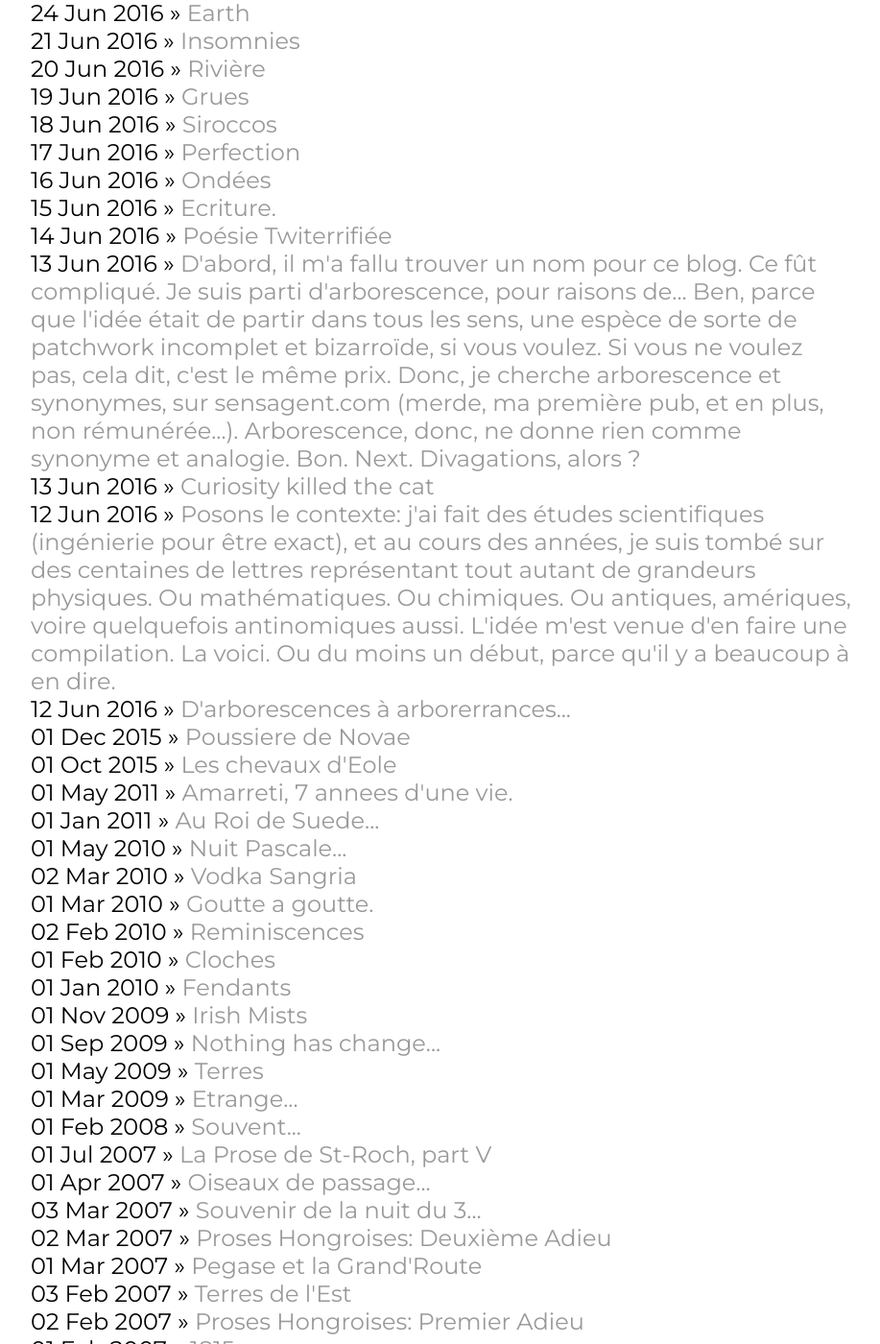
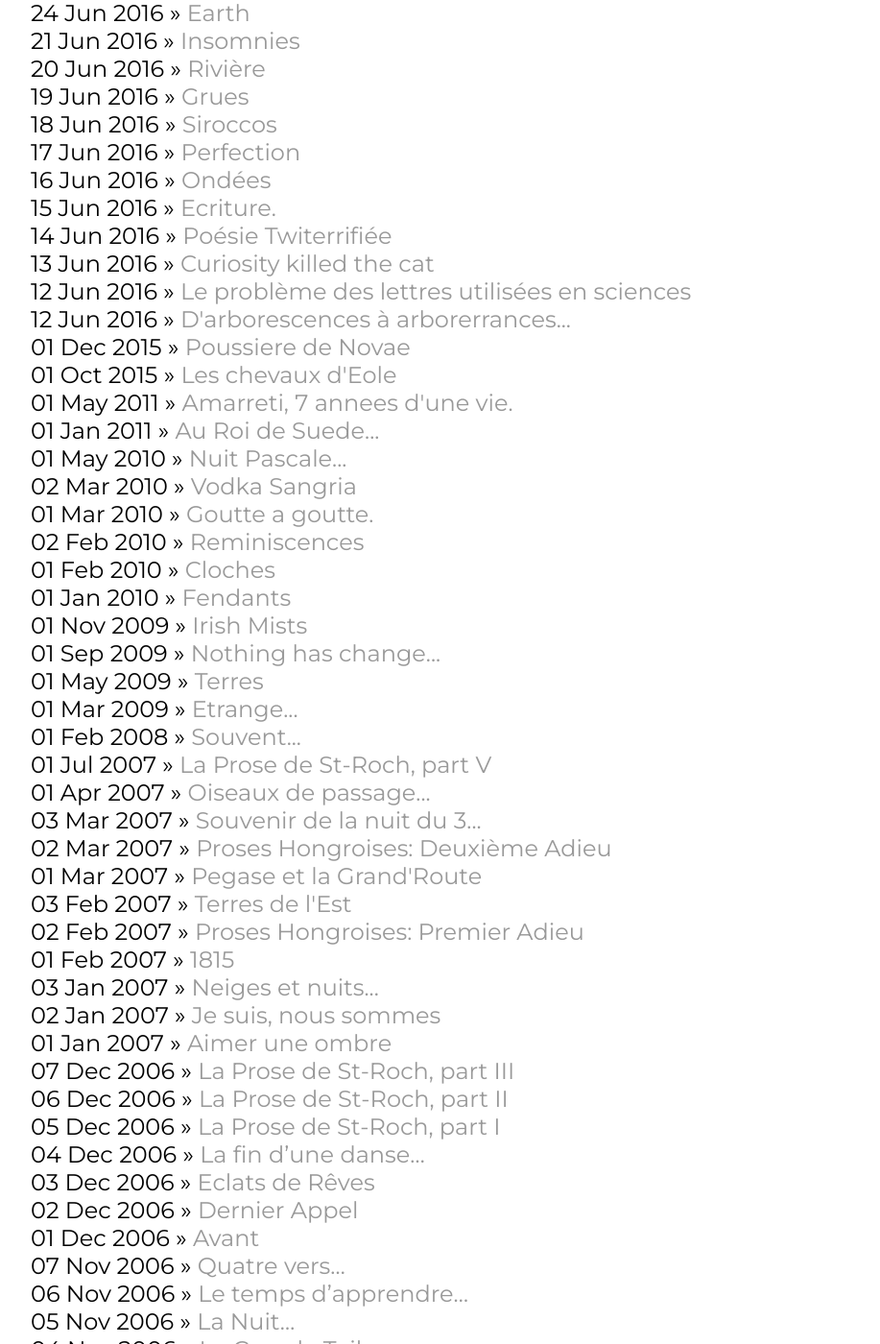
Before and after one commit to vincegoffin/vincegoffin.github.io, a Jekyll site: the page built from blog/index.html, in a window 1280 px wide and 1400 px high, scrolled down 463 px. Shown: the whole window at 96% size, without its empty margins (200-1117 px from the left). Built offline with Jekyll 4.4.1, drawn with Linux system fonts in a browser that asks for light colours; some of the changed text lies outside the part shown.

Commit message:
Changes before pushing

```diff
--- a/_posts/2006-12-01-avant.md
+++ b/_posts/2006-12-01-avant.md
@@ -1,8 +1,9 @@
 ---
 layout: post
-title: "Grand-Pa me prit sur ses genoux, je m’en souviens très bien, c’était un soir de novembre, je devais avoir une grosse dizaine d’année… Dehors, il pleuvait… De superbes éclairs zébraient le ciel, le couvrant d’éphémères lézardes… Le vent avait forci, depuis deux jours, et voilà bientôt une semaine que je n’avais pas quitté la maison de Grand-Pa… Elle est géniale, cette maison, elle est grande, spacieuse, et il y avait une grande table de ping-pong sur laquelle moi et Grand-Pa on se disputait d’épiques matches de tennis de table… Je l’ai battu deux-trois fois, mais sinon, il était toujours le plus fort… Hélas, il est mort, maintenant… Et toute son expérience, son savoir… Il était le dernier de notre famille à avoir vécu avant, et le seul qui savait comment c’était, avant…"
+title: "Avant"
 categories: french, poetry
 ---
+Grand-Pa me prit sur ses genoux, je m’en souviens très bien, c’était un soir de novembre, je devais avoir une grosse dizaine d’année… Dehors, il pleuvait… De superbes éclairs zébraient le ciel, le couvrant d’éphémères lézardes… Le vent avait forci, depuis deux jours, et voilà bientôt une semaine que je n’avais pas quitté la maison de Grand-Pa… Elle est géniale, cette maison, elle est grande, spacieuse, et il y avait une grande table de ping-pong sur laquelle moi et Grand-Pa on se disputait d’épiques matches de tennis de table… Je l’ai battu deux-trois fois, mais sinon, il était toujours le plus fort… Hélas, il est mort, maintenant… Et toute son expérience, son savoir… Il était le dernier de notre famille à avoir vécu avant, et le seul qui savait comment c’était, avant…
 
 Un long serpent noir passait à côté de la maison, et, quand je demandais à Grand-Pa ce qu’était cette espèce de bande noire toute défoncée, il me répondait, invariablement, que c’était un vestige d’avant. Il ne disait jamais plus, mais je voyais ses yeux s’embuer de larmes lorsqu’il se détournait de ce vestige… Il m’a toujours interdit de m’en approcher… Un jour, pourtant, voulant en avoir le cœur net, j’ai posé mon pied dessus… Comme ça avait l’air stable et solide, je l’ai suivi, en direction du soleil… Et j’ai marché, des heures et des heures, au milieu de la plaine, pour voir ou se terminait le long serpent, et sa tête, ou, allez savoir, sa queue… Et puis, découragé par cette marche, je me suis retourné, et j’ai pris le chemin inverse… Je suis arrivé très tard chez moi… Grand-Pa ne m’a rien dit… Pourtant, je le voyais dans ses yeux, il savait… C’est comme si il avait voulu me faire comprendre que cela ne servait à rien de suivre les serpents noirs…
 
--- a/_posts/2016-06-12-le-probleme-des-lettres-utilisees-en-sciences.md
+++ b/_posts/2016-06-12-le-probleme-des-lettres-utilisees-en-sciences.md
@@ -1,8 +1,9 @@
 ---
 layout: post
-title: "Posons le contexte: j'ai fait des études scientifiques (ingénierie pour être exact), et au cours des années, je suis tombé sur des centaines de lettres représentant tout autant de grandeurs physiques. Ou mathématiques. Ou chimiques. Ou antiques, amériques, voire quelquefois antinomiques aussi. L'idée m'est venue d'en faire une compilation. La voici. Ou du moins un début, parce qu'il y a beaucoup à en dire."
+title: "Le problème des lettres utilisées en sciences"
 categories: french, poetry
 ---
+Posons le contexte: j'ai fait des études scientifiques (ingénierie pour être exact), et au cours des années, je suis tombé sur des centaines de lettres représentant tout autant de grandeurs physiques. Ou mathématiques. Ou chimiques. Ou antiques, amériques, voire quelquefois antinomiques aussi. L'idée m'est venue d'en faire une compilation. La voici. Ou du moins un début, parce qu'il y a beaucoup à en dire.
 
 Premièrement, commençons par les fondements de la notation symbolique. Mais si, vous vous souvenez, les millions de fois où votre professeur de mathématiques vous a demandé d'écrire a = a. Donc, "a", check. Mais imaginez, "a" peut également correspondre à une accélération ou un ampérage. Merci Newton et Ampère (un français, encore...). "a,b,c" sont les lettres les plus utilisées au début, peut-être avec "d" de temps en temps. b correspond à... En minuscule, à rien en fait. Bon, y a une lettre non utilisée si quelqu'un la veut, je la revend, pas cher. Ah, si, la base d'un triangle, mais si, comme a = b*h/2. Revoilà un "a", tiens, également.
 
--- a/_posts/2016-06-13-irreverances.md
+++ /dev/null
@@ -1,13 +0,0 @@
----
-layout: post
-title: "D'abord, il m'a fallu trouver un nom pour ce blog. Ce fût compliqué. Je suis parti d'arborescence, pour raisons de... Ben, parce que l'idée était de partir dans tous les sens, une espèce de sorte de patchwork incomplet et bizarroïde, si vous voulez. Si vous ne voulez pas, cela dit, c'est le même prix. Donc, je cherche arborescence et synonymes, sur sensagent.com (merde, ma première pub, et en plus, non rémunérée...). Arborescence, donc, ne donne rien comme synonyme et analogie. Bon. Next. Divagations, alors ?"
-categories: french, poetry
----
-
-Divagation. Ca m'amène à Delirium Tremens, trop long (pub?). Hallucination, trop négatif. Fanatisme et feu sacré, vu le contexte géopolitique, on va éviter. Hystérie et insanité, étrangement, m'ont pas l'air top non plus. Inspiration, ivresse, rêverie, lypémanie m'ont l'air sympathique pour continuer l'arpentissage. Lypémanie: "genre d'aliénation mentale caractérisée par une tristesse profonde" selon Le Littré (1880). On évite aussi, ça vous va ? En plus, pas de lien analogiques... De rêverie, j'ai billevesée et errance. D'ivresse, je tente griserie et de rêverie; poésie, transe et verbe. Poésie amène les genres poétiques, sans beaucoup d'intérêt sinon les assonances. Cela dit, poésie amène hélicon, qui amène saxhorn... Et ça sonne bien. C'est une sorte de saxophone en mode tuba (musicien, hein, pas sous-marin...). Vous voyez, je me perd.
-
-Reprenons. Triolet amène Triboulet, le bouffon de François Ier. Out. Deuxième service. Transe, pour la quatrième fois, amène émotion. Un indice ? Verve précède faconde, qui est une sorte de logorhée. Ma foi, on tient peut-être quelque chose, si ce n'est que ce sont des écrits ici... Errance ouvre le champs lexical du voyage et des écarts. Il y quelque chose dans la logorhée, qui me parle. L'idée de ne pas pouvoir s'arrêter, mais j'aimerais un mot qui soit à l'écrit ce que logorhée est à la parole... Sans doute dois-je l'inventer. Mh, un néologisme. Il va me falloir appeler un ami, alors (non, pas de vote du public, pas de suite, du moins). Bière à terminer, aussi, une Bellevaux. Blonde, en plus. Ah, mais, on me dit qu'il y a deux "r" à "logorrhée"? Mes excuses au comité orthographique. Je ne le ferai plus. Logorrhée, voyez ? Bon, où en suis-je ? Ah, oui.
-
-Mais non. Errance a mené à rêve, qui font rêverrances. Mais l'écriture ? Elle est secondaire. Non, quelque chose d'autre existe. Révérence ? Jamais. Irrévérence, alors. Mais il existe mieux, donc, car il y a rêve et errance dedans. Mais je veux être loin du conformisme. Irrévérence. Irrêverrance. Un joli néologisme. Le voilà, je l'ai. Un peu long, certes, mais qu'importe.
-
-Bienvenue, bienvenue sur Irrêverrances.
```
